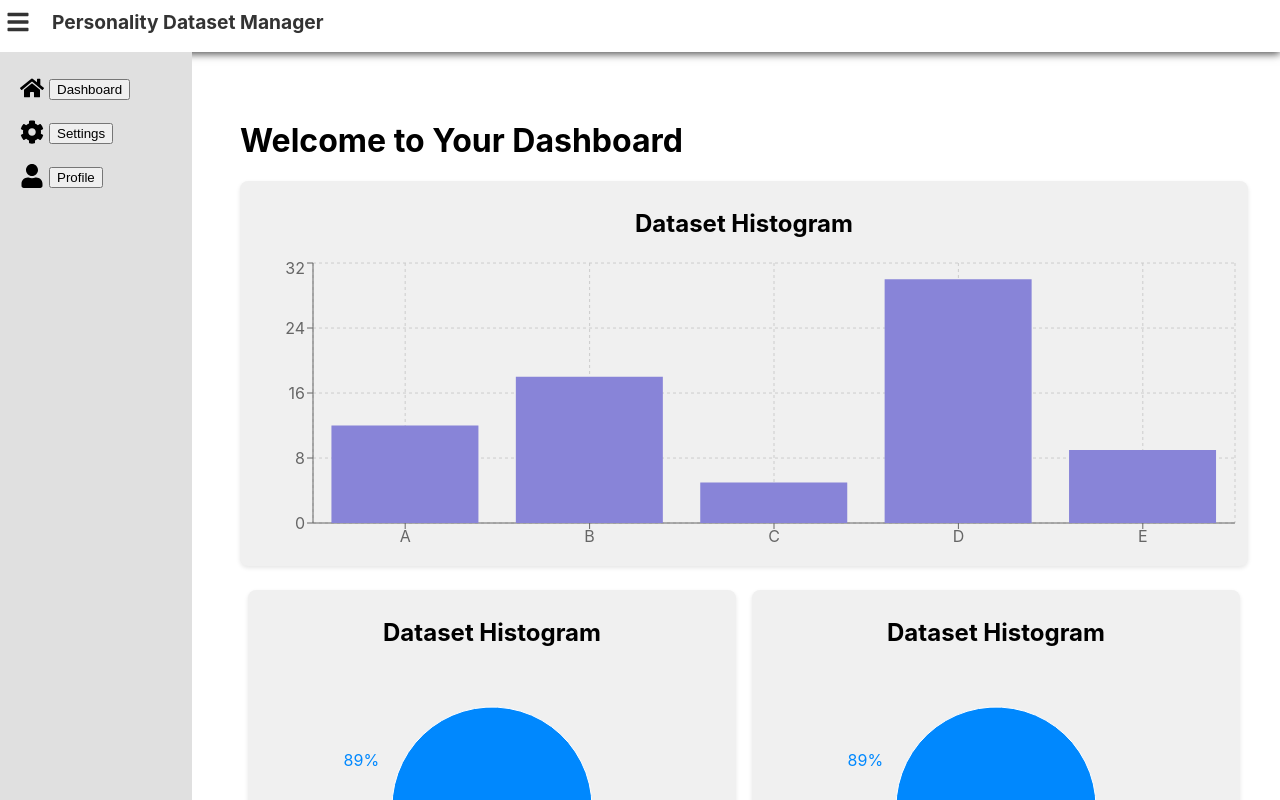
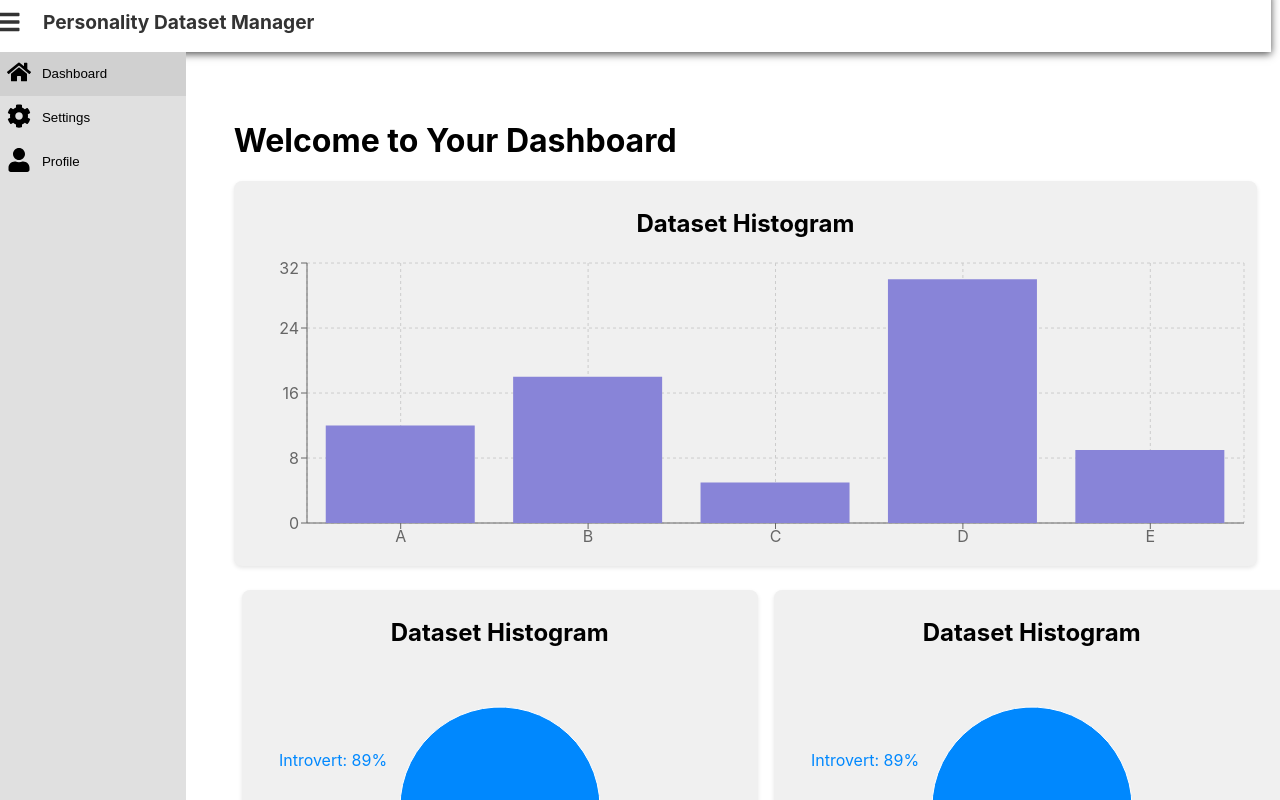
Before and after one commit to sofien023/personality-dataset-manager, a React (Vite) app in the folder frontend/: page / in a window 1280 px wide. Built offline with nearby package versions, Linux system fonts and the light colour scheme.

Commit message:
relocating the sidebar items

```diff
--- a/frontend/src/App.jsx
+++ b/frontend/src/App.jsx
@@ -3,8 +3,6 @@ import Login from './components/auth/Login';
 import Signup from './components/auth/Signup';
 import ForgotPassword from './components/auth/ForgotPassword';
 import Main from './components/dashboard/main';
-import Profile from './components/dashboard/profile';
-import Settings from './components/dashboard/settings';
 
 
 function App() {
@@ -18,10 +16,6 @@ function App() {
         return <ForgotPassword setPage={setPage} />;
       case  'main' :
         return <Main setPage={setPage} />;
-      case 'profile':
-        return <Profile setPage={setPage} />;
-      case 'settings':
-        return <Settings setPage={setPage} />;
       default:
         return <Login setPage={setPage} />;
     }
--- a/frontend/src/components/dashboard/Sidebar.jsx
+++ b/frontend/src/components/dashboard/Sidebar.jsx
@@ -1,4 +1,5 @@
 import { FaHome, FaCog, FaUser } from 'react-icons/fa';
+import { useState } from 'react';
 
 const menuItems = [
   { icon: <FaHome size={24} />, label: 'Dashboard' ,url: 'main' },
@@ -7,21 +8,32 @@ const menuItems = [
 ];
 
 export default function Sidebar({setPage}) {
-
+  const [activeItem, setActiveItem] = useState('main');
   return (
     <div className={`flex flex-col`}>
-      <ul className="flex-col">
+      <ul className="flex-col" style={{
+        margin: 0,
+        padding: 0,
+      }}>
         {menuItems.map((item, index) => (
-
-          <li onClick={() => setPage(item.url)}
+          <div className={`${activeItem === item.url ? 'bg-[#d0d0d0] text-black' : 'text-gray-600 hover:bg-[#f0f0f0]'} rounded-lg transition-colors duration-300`} key={index}>
+          <li onClick={() => {
+            setPage(item.url)
+            setActiveItem(item.url);
+            }}
             key={index}
-            className="flex items-center w-full cursor-pointer py-[0.5rem]"
+            className={`mx-0 flex items-center w-full cursor-pointer py-[0.5rem] px-[1rem]`}
           >
-            <div className="ml-[-20px] pr-[5px]">{item.icon}</div>
-            <button onClick={() => setPage(item.url)}><span className="text-base">{item.label}</span></button>
-
+            <div className="pr-[5px]">{item.icon}</div>
+            <button
+            className='bg-transparent border-none'
+            onClick={() => {
+              setPage(item.url)
+              setActiveItem(item.url);
+              }}><span className="text-base">{item.label}</span></button>
 
           </li>
+          </div>
         ))}
       </ul>
     </div>
--- a/frontend/src/components/dashboard/graphs/PieChart.jsx
+++ b/frontend/src/components/dashboard/graphs/PieChart.jsx
@@ -9,7 +9,7 @@ const data = [
 const COLORS = ['#0088FE', '#00C49F'];
 
 const SimplePieChart = () => (
-    <PieChart width={300} height={300}>
+    <PieChart width={500} height={300}>
         <Pie
             data={data}
             cx="50%"
```
